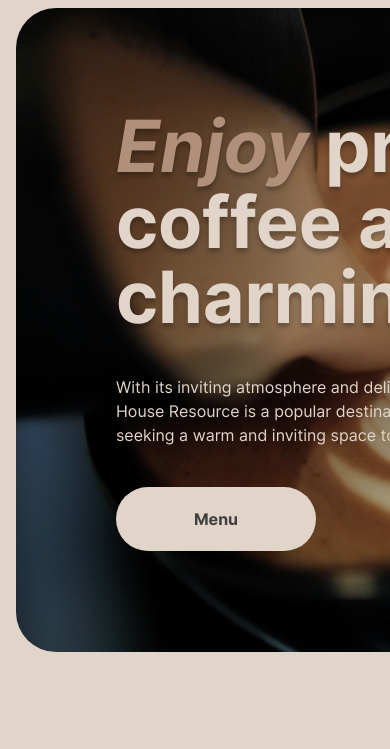
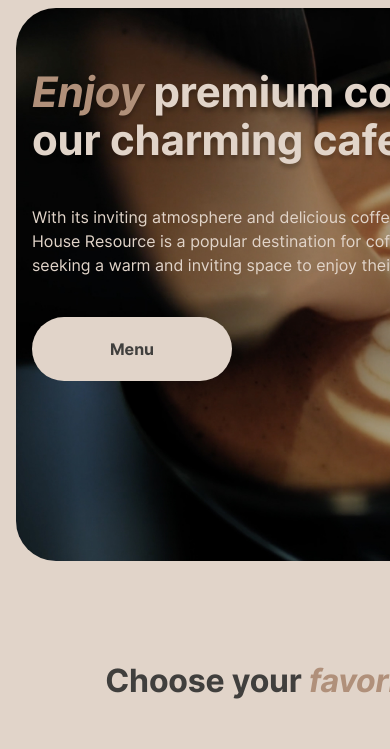
Before and after one commit to alvar91/coffee-house-js-html-css, a plain HTML site: page index.html in a window 390 px wide. Shown: the part 92-841 px from the top of the page. Drawn offline with Linux system fonts and the light colour scheme.

Commit message:
feat: add adaptive hero

```diff
--- a/css/hero.css
+++ b/css/hero.css
@@ -1,5 +1,5 @@
 .hero {
-    margin-bottom: 100px;
+  margin-bottom: 100px;
 }
 
 .hero__inner {
@@ -15,7 +15,7 @@
 }
 
 .hero__content {
-  width: 530px;
+  max-width: 530px;
   display: flex;
   flex-direction: column;
   gap: var(--gap-standart);
@@ -41,3 +41,26 @@
   font-weight: var(--font-weight-base);
   line-height: var(--font-line-height-base);
 }
+
+@media (max-width: 1439px) {
+  .hero__inner {
+    padding: 100px 60px;
+  }
+}
+
+@media (max-width: 767px) {
+  .hero__inner {
+    padding: 60px 16px;
+    min-height: 553px;
+  }
+
+  .hero__content {
+    /* width: 316px; */
+  }
+
+  .hero__heading {
+    font-size: 42px;
+    font-weight: var(--font-weight-bold);
+    line-height: 48.3px;
+  }
+}
```
